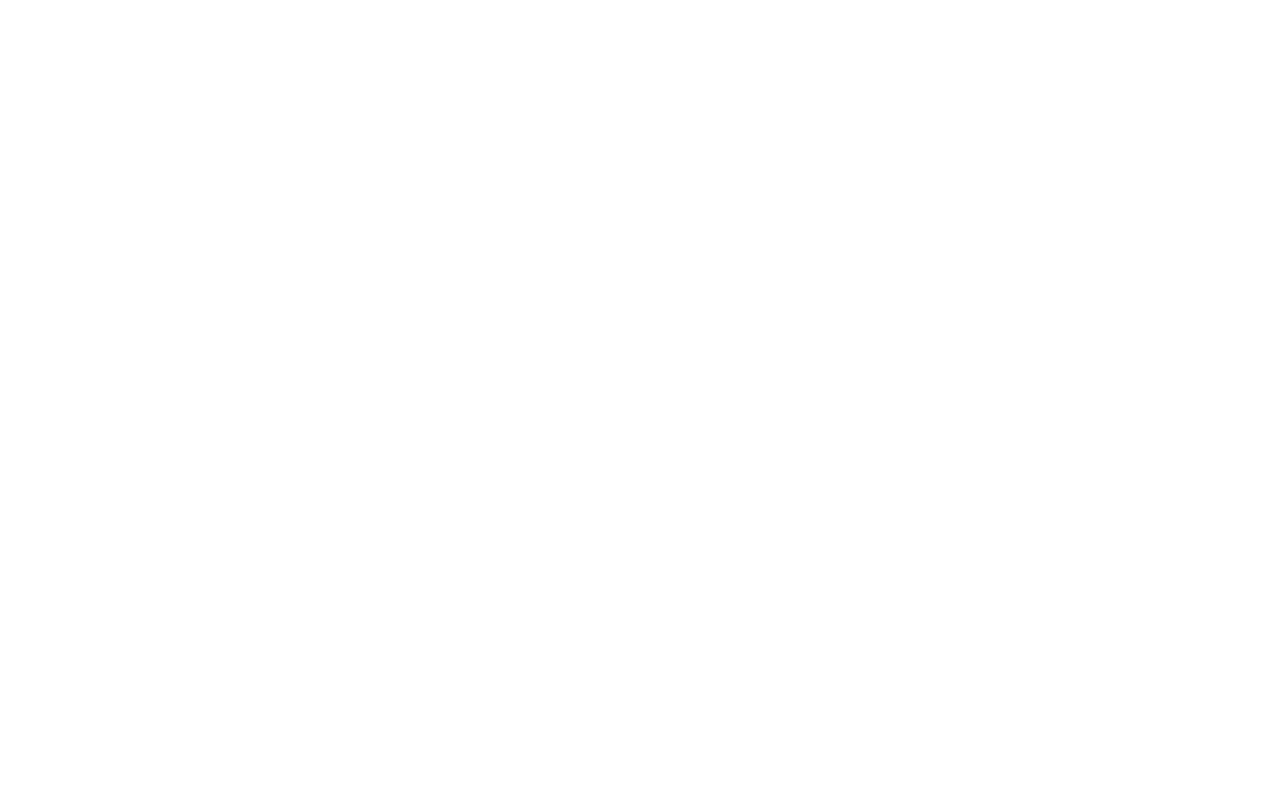
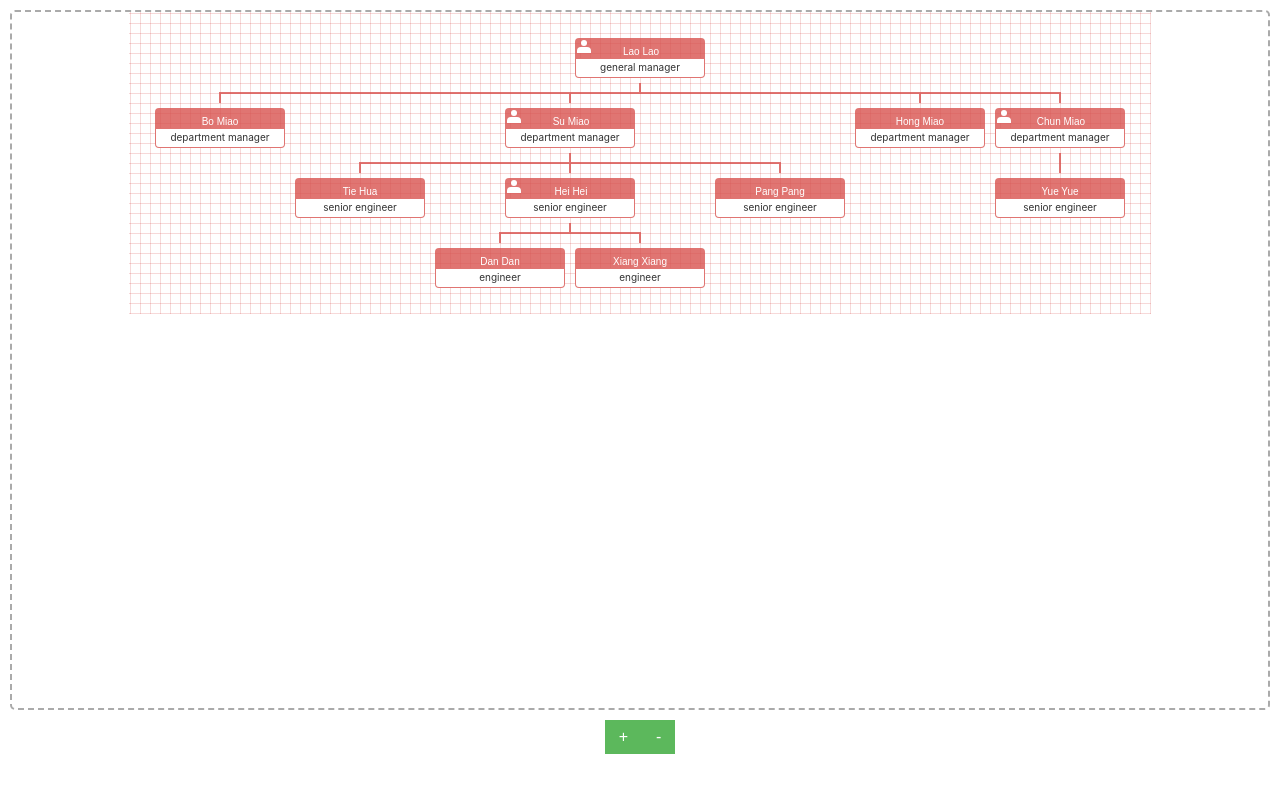
Before and after one commit to jeongjingoo/chart, a plain HTML site: page index.html in a window 1280 px wide. Drawn offline with Linux system fonts and the light colour scheme; the site is published under a folder, as on GitHub Pages, so addresses that start at the root find nothing.

Commit message:
Update index.html

```diff
--- a/index.html
+++ b/index.html
@@ -1 +1 @@
-<!doctype html><html lang="en"><head><meta charset="utf-8"/><link rel="icon" href="/favicon.ico"/><meta name="viewport" content="width=device-width,initial-scale=1"/><meta name="theme-color" content="#000000"/><meta name="description" content="Web site created using create-react-app"/><link rel="apple-touch-icon" href="/logo192.png"/><link rel="manifest" href="/manifest.json"/><title>React App</title><script defer="defer" src="/static/js/main.b9621e95.js"></script><link href="/static/css/main.74cfc8ec.css" rel="stylesheet"></head><body><noscript>You need to enable JavaScript to run this app.</noscript><div id="root"></div></body></html>
+<!doctype html><html lang="en"><head><meta charset="utf-8"/><link rel="icon" href="/favicon.ico"/><meta name="viewport" content="width=device-width,initial-scale=1"/><meta name="theme-color" content="#000000"/><meta name="description" content="Web site created using create-react-app"/><link rel="apple-touch-icon" href="/logo192.png"/><link rel="manifest" href="/manifest.json"/><title>React App</title><script defer="defer" src="./static/js/main.b9621e95.js"></script><link href="./static/css/main.74cfc8ec.css" rel="stylesheet"></head><body><noscript>You need to enable JavaScript to run this app.</noscript><div id="root"></div></body></html>
```
